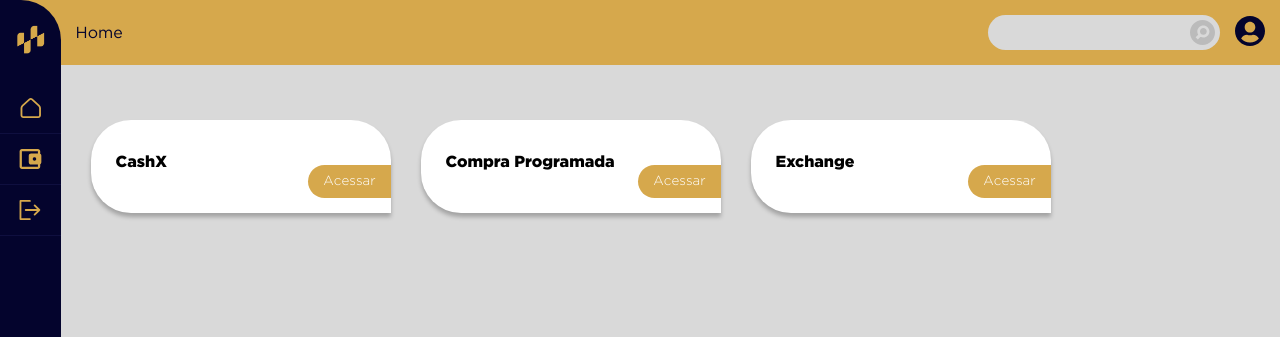
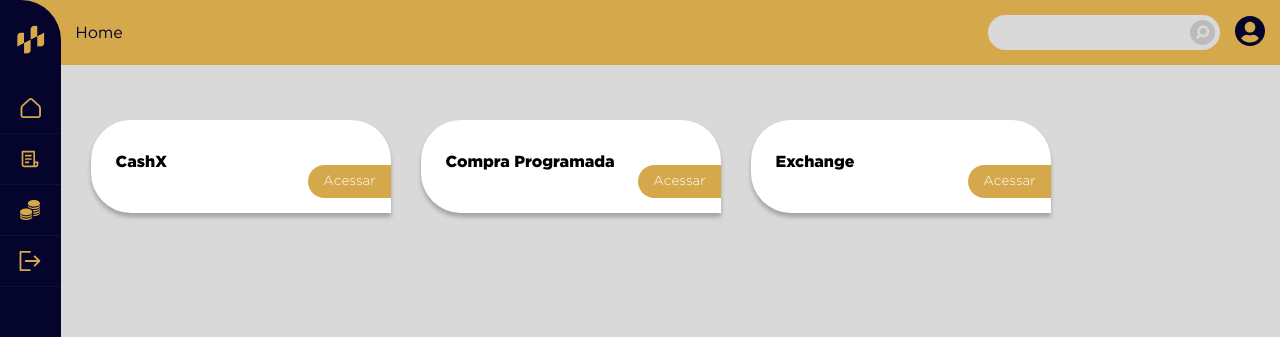
Before and after one commit to codethebasics/credcoin, a Next.js app: page / in a window 1280 px wide. Both pictures are taken after a click on the element 250 px from the left and 46 px from the top of the page. Shown: the top 337 px of the page. Built offline with nearby package versions, Linux system fonts and the light colour scheme.

Commit message:
att menu

```diff
--- a/components/layout/menu/SidebarBottom.js
+++ b/components/layout/menu/SidebarBottom.js
@@ -12,21 +12,26 @@ export default function SidebarBottom(props) {
                 </div>
                 <div className={styles.link}>
                     <ul>
+                        <Link href="/home">
                             <li>
-                            <Link href="/home">
                                 <img src="/img/home-gold.svg" height={20} />
+                            </li>
                         </Link>
+                        <Link href="/extrato">
+                            <li>
+                                <img src="/img/extract-gold.svg" height={20} />
                             </li>
+                        </Link>
+                        <Link href="/stacks">
                             <li>
-                            <Link href="/extrato">
-                                <img src="/img/wallet-gold.svg" height={20} />
+                                <img src="/img/gold-coin.svg" height={20} />
+                            </li>
                         </Link>
+                        <Link href="/">
+                            <li>
+                                <img src="/img/signout-gold.svg" height={20} />
                             </li>
-                        <li>
-                            <Link href="/">
-                                <img src="/img/signout-gold.svg" height={20} />
                         </Link>
-                        </li>
                     </ul>
                 </div>
             </div>
--- a/components/layout/menu/SidebarShort.js
+++ b/components/layout/menu/SidebarShort.js
@@ -15,21 +15,31 @@ export default function SidebarShort(props) {
                 </div>
                 <div className={styles.link}>
                     <ul>
+                        <Link href="/home">
                             <li>
-                            <Link href="/home">
                                 <img src="/img/home-gold.svg" height={20} />
+                            </li>
                         </Link>
+                        {/* <div className={styles.submenu}>
+                            <div>Cashx</div>
+                            <div>Compra Programada</div>
+                            <div>Exchange</div>
+                        </div> */}
+                        <Link href="/extrato">
+                            <li>
+                                <img src="/img/extract-gold.svg" height={20} />
                             </li>
+                        </Link>
+                        <Link href="/stacks">
                             <li>
-                            <Link href="/extrato">
-                                <img src="/img/wallet-gold.svg" height={20} />
+                                <img src="/img/gold-coin.svg" height={20} />
+                            </li>
                         </Link>
+                        <Link href="/">
+                            <li>
+                                <img src="/img/signout-gold.svg" height={20} />
                             </li>
-                        <li>
-                            <Link href="/">
-                                <img src="/img/signout-gold.svg" height={20} />
                         </Link>
-                        </li>
                     </ul>
                 </div>
             </div>
```
Lines whose indentation alone changed are shown as unchanged.
